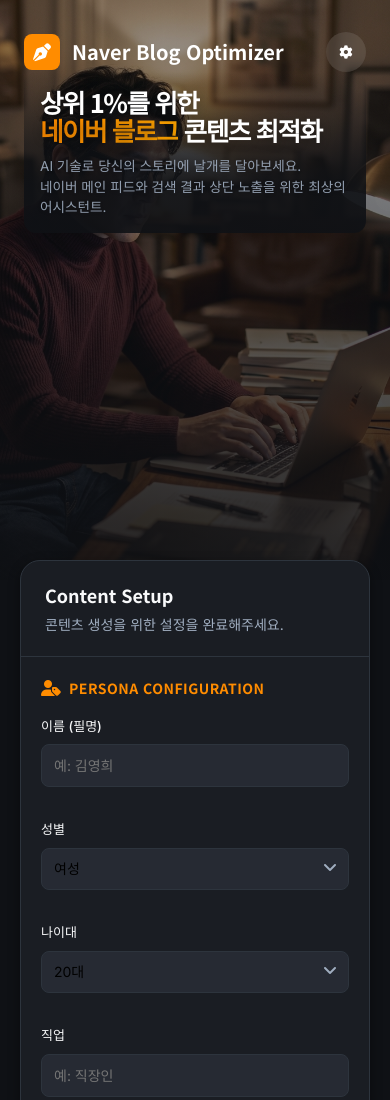
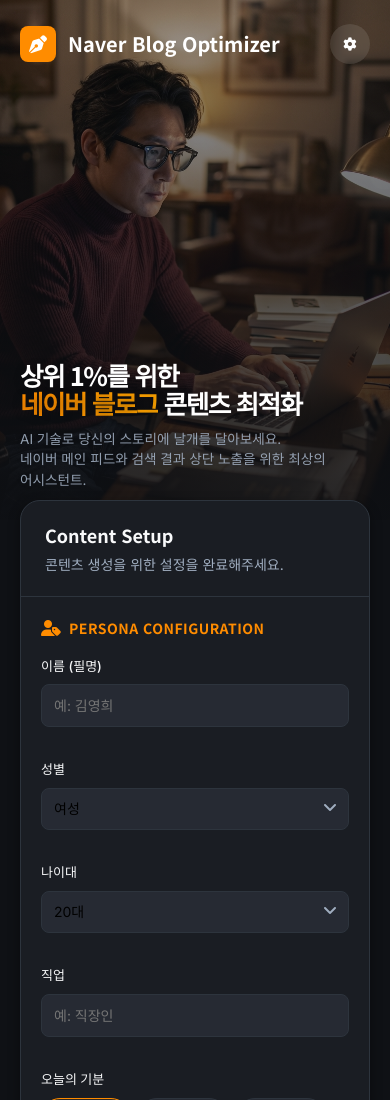
Before and after one commit to postpr0727-ship-it/Blog_Maker, a plain HTML site: page index.html in a window 390 px wide. Shown: the top 1100 px of the page. Drawn offline with nearby package versions, Linux system fonts and the light colour scheme.

Commit message:
style: refine mobile hero section layout and remove redundant backgrounds

```diff
--- a/style.css
+++ b/style.css
@@ -814,26 +814,29 @@
 
 @media (max-width: 768px) {
     .hero-section {
-        height: auto;
-        min-height: 600px;
-        /* Increased to ensure text stays low and face clear */
-        background-position: 85% 15%;
-        /* Shift background to show top-right content */
+        height: 550px;
+        /* Fixed height for reliable alignment */
+        min-height: unset;
+        background-position: 80% 20%;
     }
 
     .hero-content {
-        padding: 32px 24px 50px;
-        /* Better spacing for mobile */
+        padding: 32px 24px 40px;
+        display: flex;
+        flex-direction: column;
         justify-content: space-between;
+        height: 100%;
+        /* Now works with fixed height parent */
     }
 
     .hero-main {
         max-width: 100%;
         text-align: left;
-        background: linear-gradient(to top, rgba(15, 17, 21, 0.9) 30%, transparent 100%);
-        padding: 24px;
-        border-radius: var(--radius-md);
+        background: none;
+        /* Removed the square box for a cleaner look */
+        padding: 0;
         margin-bottom: 0;
+        animation: fadeInUp 0.8s ease-out;
     }
 
     .hero-title {
@@ -898,9 +901,13 @@
 
 @media (max-width: 480px) {
     .hero-section {
-        min-height: 580px;
+        height: 520px;
+        min-height: unset;
         background-position: 85% 15%;
-        /* extreme shift for small screens */
+    }
+
+    .hero-content {
+        padding: 24px 20px 30px;
     }
 
     .hero-title {
@@ -912,7 +919,7 @@
     }
 
     .hero-main {
-        padding: 16px;
+        padding: 0;
     }
 }
 
```
